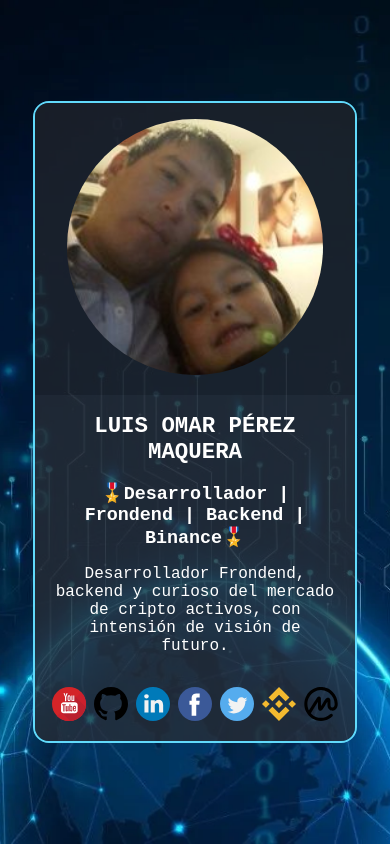
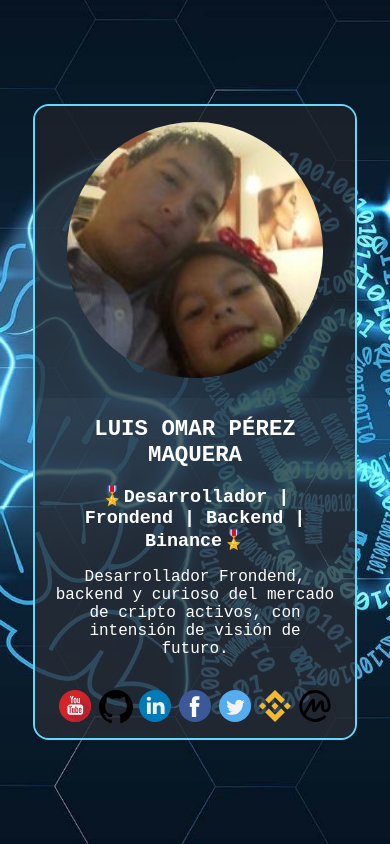
Before and after one commit to mposiul/tarjeta_presentacion, a plain HTML site: page index.html in a window 390 px wide. Drawn offline with Linux system fonts and the light colour scheme.

Commit message:
html + imgs + enlaces + css + responsive and funcionalidades visuales

```diff
--- a/css/styles.css
+++ b/css/styles.css
@@ -16,7 +16,7 @@
 
 .hero {
     display: flex;
-    background-image: url(../img/00110011.webp);
+    background-image: url(../img/blockchain_md.jpg);
     background-position: center;
     background-size: cover;
     min-height: 100vh;
@@ -28,6 +28,10 @@
     max-width: 320px;
     margin: auto;
     overflow: hidden;
+}
+
+.card:hover {
+    box-shadow: 0.0.025rem 0.25rem #61dafb;/*color de sobreposicion*/
 }
 
 .card__header {
@@ -83,3 +87,47 @@
     margin: 0;
     padding: 0;
 }
+
+/*Adicion para mobilidad en el menu*/
+.card__footer-nav-item {
+    display: flex;
+}
+
+.card__footer-nav-link {
+    width: 2rem;
+    height: 2rem;
+    transition: transform 0.25s;
+}
+
+.card__footer-nav-link:hover {
+    transform: scale(1.25);
+}
+
+.card__footer-nav-image {
+    width: 100%;
+    height: 100%;
+}
+
+/*Condicionales en css Responsive*/
+@media (min-width: 854px) {
+    .card {
+        max-width: 512px;
+    }
+
+    .card__body {
+        gap: 1rem;
+        padding: 2rem;
+    }
+
+    .card__title {
+        font-size: 1.5rem;
+    }
+
+    .card__subtitle {
+        font-size: 1.25rem;
+    }
+
+    .card__text {
+        font-size: 1rem;
+    }
+}
--- a/index.html
+++ b/index.html
@@ -25,26 +25,26 @@
                 <footer class="card__footer">
                     <nav>
                         <ul class="menu">
-                            <li>
-                                <a href="https://www.youtube.com/watch?v=o25JqvtYVUo" target="_blank"> <img src="./img/youtube.svg" alt="Youtube" width="34" height="34"></a>
+                            <li class="card__footer-nav-item">
+                                <a class="card__footer-nav-link" href="https://www.youtube.com/watch?v=o25JqvtYVUo" target="_blank"> <img src="./img/youtube.svg" alt="Youtube" width="34" height="34" class="card__footer-nav-image" /></a>
                             </li>
-                            <li>
-                                <a href="https://github.com/mposiul" target="_blank"> <img src="./img/github.svg" alt="Github" width="34" height="34"></a>
+                            <li class="card__footer-nav-item">
+                                <a class="card__footer-nav-link" href="https://github.com/mposiul" target="_blank"> <img src="./img/github.svg" alt="Github" width="34" height="34"></a>
                             </li>
-                            <li>
-                                <a href="https://www.linkedin.com/in/luis-p%C3%A9rez-maquera-a92949229/" target="_blank"> <img src="./img/linkedin.svg" alt="Linkedin" width="34" height="34"></a>
+                            <li class="card__footer-nav-item">
+                                <a class="card__footer-nav-link" href="https://www.linkedin.com/in/luis-p%C3%A9rez-maquera-a92949229/" target="_blank"> <img src="./img/linkedin.svg" alt="Linkedin" width="34" height="34" class="card__footer-nav-image" /></a>
                             </li>
-                            <li>
-                                <a href="https://www.facebook.com/luis.perezmaquera.1" target="_blank"> <img src="./img/facebook.svg" alt="Facebook" width="34" height="34"></a>
+                            <li class="card__footer-nav-item">
+                                <a class="card__footer-nav-link" href="https://www.facebook.com/luis.perezmaquera.1" target="_blank"> <img src="./img/facebook.svg" alt="Facebook" width="34" height="34" class="card__footer-nav-image" /></a>
                             </li>
-                            <li>
-                                <a href="https://twitter.com/LuisOma79891729" target="_blank"> <img src="./img/twitter.svg" alt="Twitter" width="34" height="34"></a>
+                            <li class="card__footer-nav-item">
+                                <a class="card__footer-nav-link" href="https://twitter.com/LuisOma79891729" target="_blank"> <img src="./img/twitter.svg" alt="Twitter" width="34" height="34" class="card__footer-nav-image" /></a>
                             </li>
-                            <li>
-                                <a href="https://www.binance.com/es" target="_blank"> <img src="./img/binance.svg" alt="Binance" width="34" height="34"></a>
+                            <li class="card__footer-nav-item">
+                                <a class="card__footer-nav-link" href="https://www.binance.com/es" target="_blank"> <img src="./img/binance.svg" alt="Binance" width="34" height="34" class="card__footer-nav-image" /></a>
                             </li>
-                            <li>
-                                <a href="https://es.tradingview.com/chart/P1Q2Ns1a/" target="_blank"> <img src="./img/coinmarketcap.svg" alt="Coinmarketcap" width="34" height="34"></a>
+                            <li class="card__footer-nav-item">
+                                <a class="card__footer-nav-link" href="https://es.tradingview.com/chart/P1Q2Ns1a/" target="_blank"> <img src="./img/coinmarketcap.svg" alt="Coinmarketcap" width="34" height="34" class="card__footer-nav-image" /></a>
                             </li>
                         </ul>
                     </nav>
```
Also changed, not shown: img/00110011.jpg, img/BB00BB00.jpg (deleted), img/BB00BB00.webp, img/blockchain-bitcoin.jpg (added), img/blockchain-technology.jpg (added), img/blockchain.jpg (added), img/blockchain_md.jpg (added), img/tarjetadeperfil.png (added).
